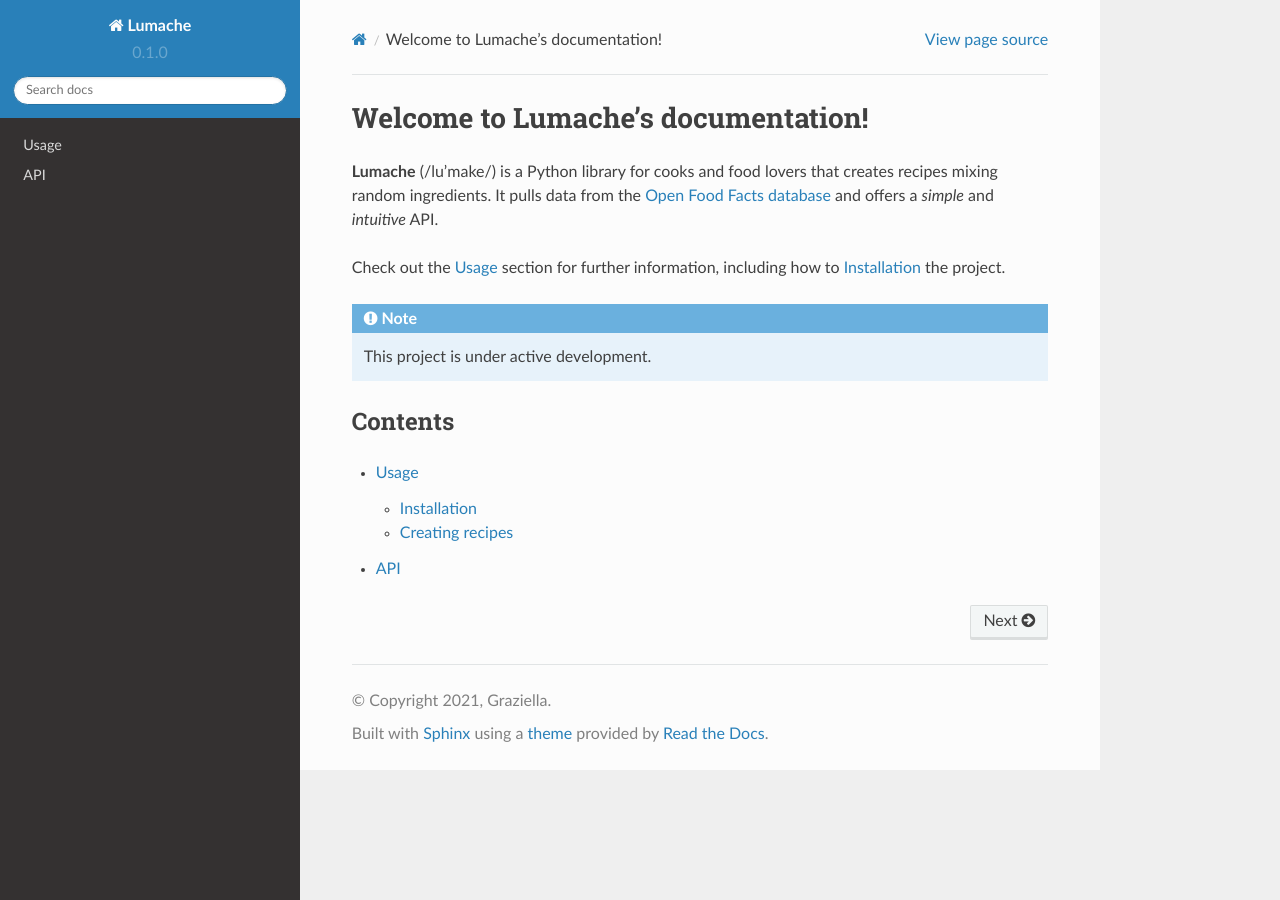
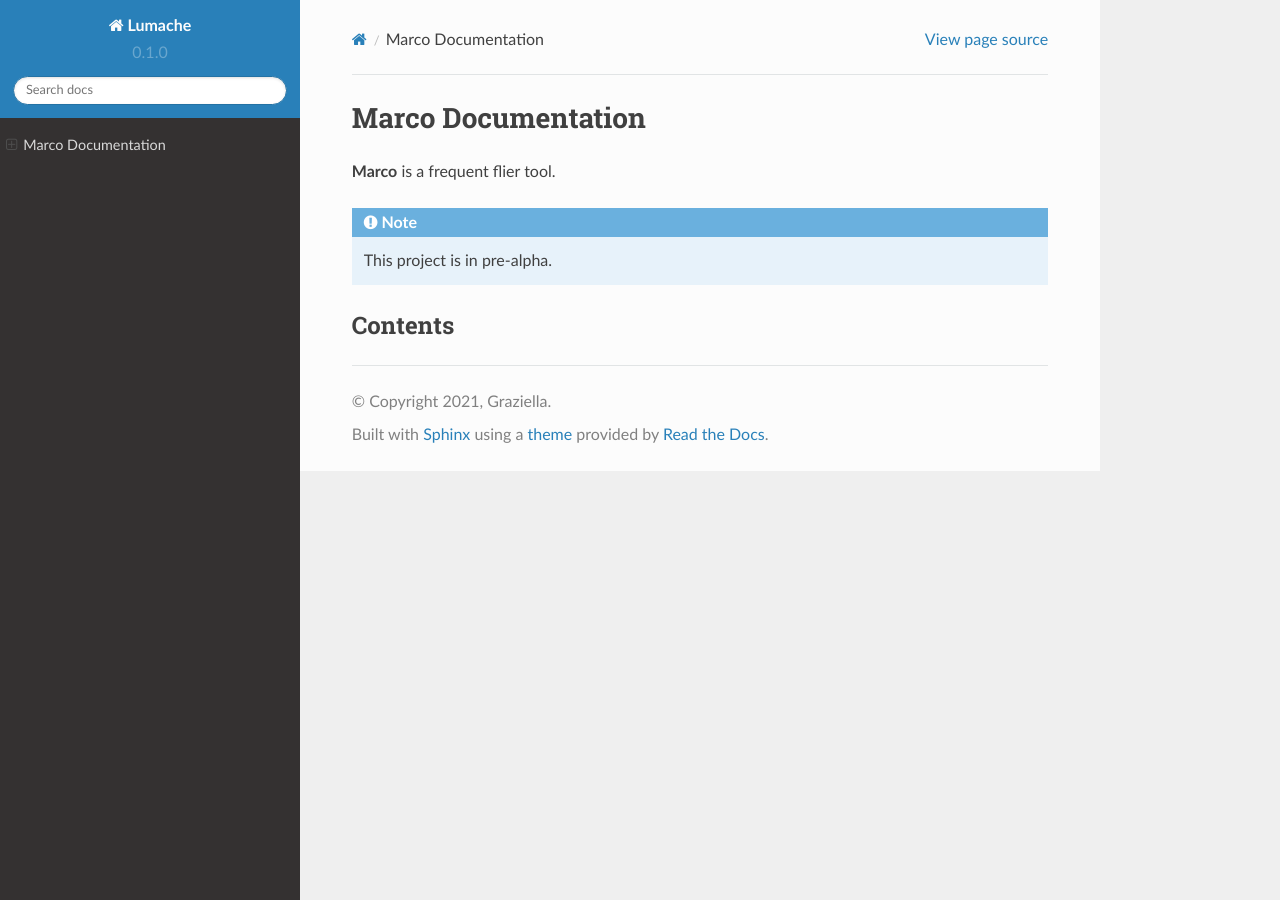
Before and after one commit to unityofsaints/Marco, a Sphinx documentation site: the page built from docs/source/index.rst, in a window 1280 px wide. Built offline with Sphinx 7.4.7 and the Read the Docs theme 2.0.0, drawn with Linux system fonts in a browser that asks for light colours.

Commit message:
Update index.rst

```diff
--- a/docs/source/index.rst
+++ b/docs/source/index.rst
@@ -1,22 +1,13 @@
-Welcome to Lumache's documentation!
+Marco Documentation
 ===================================
 
-**Lumache** (/lu'make/) is a Python library for cooks and food lovers
-that creates recipes mixing random ingredients.
-It pulls data from the `Open Food Facts database <https://world.openfoodfacts.org/>`_
-and offers a *simple* and *intuitive* API.
-
-Check out the :doc:`usage` section for further information, including
-how to :ref:`installation` the project.
+**Marco** is a frequent flier tool.
 
 .. note::
 
-   This project is under active development.
+   This project is in pre-alpha.
 
 Contents
 --------
 
 .. toctree::
-
-   usage
-   api
```
